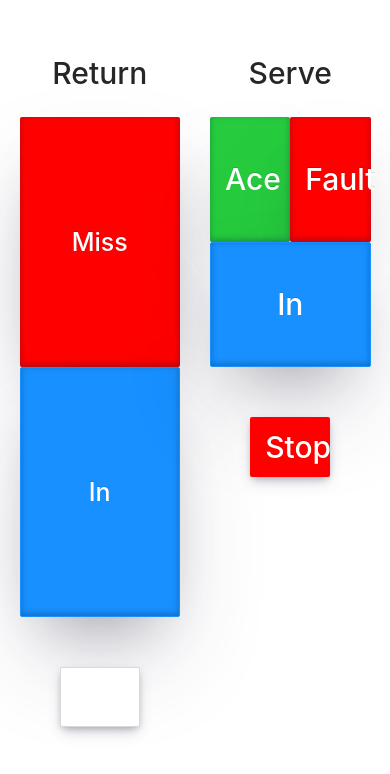
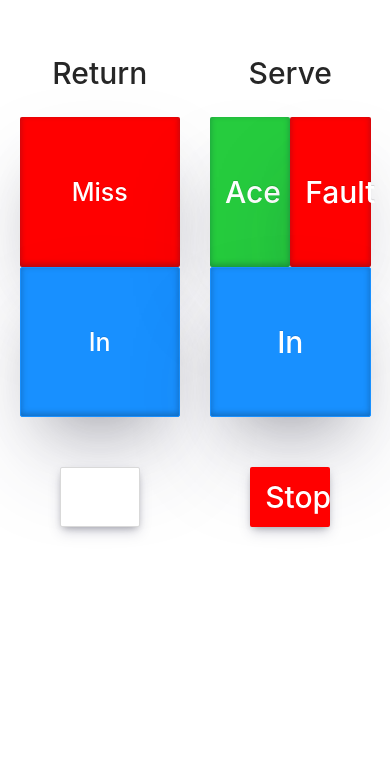
Before and after one commit to morganmarienelson/bounce, a Next.js app: page / in a window 390 px wide. Shown: the top 774 px of the page. Built offline with nearby package versions, Linux system fonts and the light colour scheme; some icons are missing.

Commit message:
point dashboard responsive

```diff
--- a/pages/components/css/matchStats.module.css
+++ b/pages/components/css/matchStats.module.css
@@ -73,6 +73,7 @@
 
     .tableCol {
         grid-column: span 1/ span 1;
+        font-size: 17px;
     }
 
     .barCol {
@@ -86,14 +87,14 @@
     }
 
     .barCol {
-        grid-column: span 2/ span 2;
         padding: 0 5px 40px 5px;
         border-bottom: solid;
         border-right: none;
+        font-size: 20px;
     }
 
     .tableCol {
-        font-size: 17px;
+        font-size: 20px;
         margin: auto auto 20px auto;
     }
 }
--- a/pages/components/css/returnPanel.module.css
+++ b/pages/components/css/returnPanel.module.css
@@ -85,11 +85,6 @@
         font-size: 30px;
     }
 
-  .panelBtn,
-  .hiddenBtn {
-    height: 250px;
-  }
-
     .btnTitle,
     .winLostBtn {
         font-size: 25px;
@@ -98,4 +93,8 @@
     .panelRow {
         width: 100%;
     }
+
+    .panelTitle {
+        margin-top: px;
     }
+}
--- a/pages/components/css/servePanel.module.css
+++ b/pages/components/css/servePanel.module.css
@@ -83,11 +83,6 @@
         font-size: 30px;
     }
 
-  .serveBtn,
-  .serveInBtn {
-    height: 125px;
-  }
-
     .panelRow {
         width: 100%;
     }
```
Also changed, not shown: pages/components/css/pointDashboard.module.css (line endings or trailing spaces). Lines whose indentation alone changed are shown as unchanged.
